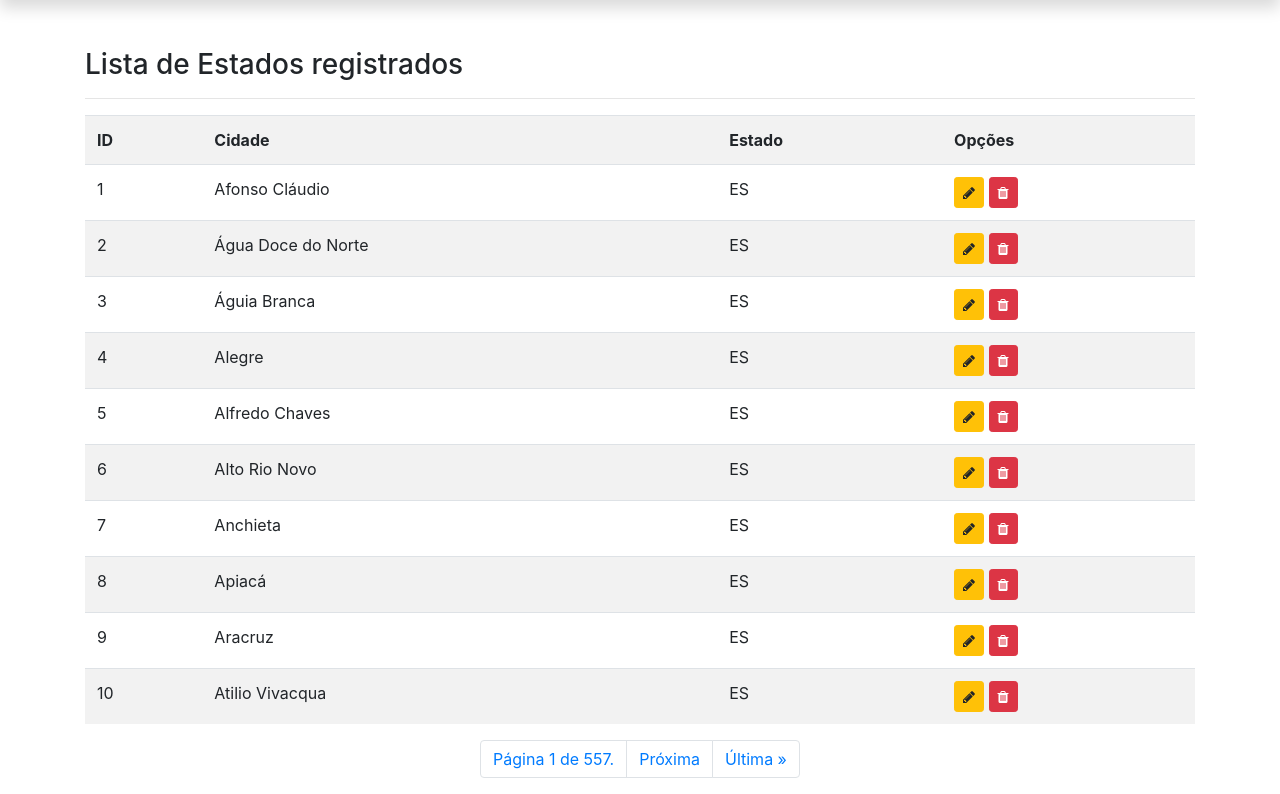
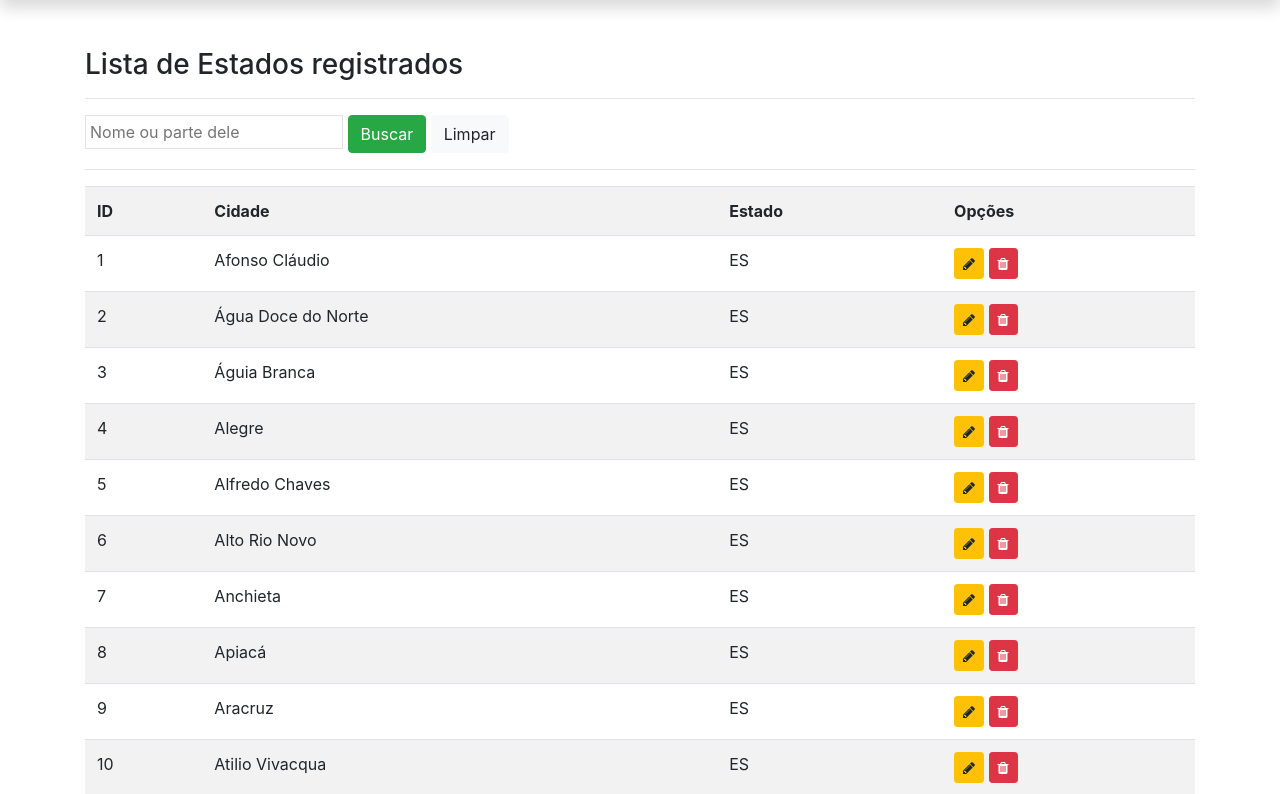
Before and after one commit to rafaelzottesso/Curso-Django-2-Python-3, a Django app: page /listar/cidades/ in a window 1280 px wide. Shown: the part 50-844 px from the top of the page. Run offline with Django 3.2, Linux system fonts and the light colour scheme; a user stored in the database is signed in; data comes from the database, SQL or seed files in the repository; both versions use the stored data as it was after the commit; some libraries are stand-ins or nearby versions.

Commit message:
filtro de busca em ListView

```diff
--- a/cadastros/templates/cadastros/listas/cidades.html
+++ b/cadastros/templates/cadastros/listas/cidades.html
@@ -6,6 +6,18 @@
 <h3>
     Lista de Estados registrados
 </h3>
+
+<hr>
+
+<form action="?" method="GET">
+
+    <input type="text" name="nome" id="" value="{{ request.GET.nome }}" class="p-1 border" autocomplete="off" placeholder="Nome ou parte dele">
+
+    <button type="submit" class="btn btn-success">Buscar</button>
+
+    <a href="{% url 'listar-cidade' %}" class="btn btn-light">Limpar</a>
+
+</form>
 
 <hr>
 
@@ -34,7 +46,7 @@
         </tr>
         {% empty %}
         <tr>
-            <td colspan="3">Nenhum campus registrado.</td>
+            <td colspan="3">Nenhuma cidade registrada.</td>
         </tr>
         {% endfor %}
 
@@ -43,8 +55,15 @@
     <ul class="pagination justify-content-center">
 
         {% if page_obj.has_previous %}
-        <li class="page-item"><a class="page-link" href="?page=1">&laquo; Primeira</a></li>
-        <li class="page-item"><a class="page-link" href="?page={{ page_obj.previous_page_number }}">Anterior</a></li>
+
+            {% if request.GET.nome %}
+            <li class="page-item"><a class="page-link" href="?page=1&nome={{request.GET.nome}}">&laquo; Primeira</a></li>
+            <li class="page-item"><a class="page-link" href="?page={{ page_obj.previous_page_number }}&nome={{request.GET.nome}}">Anterior</a></li>
+            {% else %}
+            <li class="page-item"><a class="page-link" href="?page=1">&laquo; Primeira</a></li>
+            <li class="page-item"><a class="page-link" href="?page={{ page_obj.previous_page_number }}">Anterior</a></li>
+            {% endif %}
+
         {% endif %}
 
         <li class="page-item">
@@ -52,8 +71,13 @@
         </li>
 
         {% if page_obj.has_next %}
-        <li class="page-item"><a class="page-link" href="?page={{ page_obj.next_page_number }}">Próxima</a></li>
-        <li class="page-item"><a class="page-link" href="?page={{ page_obj.paginator.num_pages }}">Última &raquo;</a></li>
+            {% if request.GET.nome %}
+            <li class="page-item"><a class="page-link" href="?page={{ page_obj.next_page_number }}&nome={{request.GET.nome}}">Próxima</a></li>
+            <li class="page-item"><a class="page-link" href="?page={{ page_obj.paginator.num_pages }}&nome={{request.GET.nome}}">Última &raquo;</a></li>
+            {% else %}
+            <li class="page-item"><a class="page-link" href="?page={{ page_obj.next_page_number }}">Próxima</a></li>
+            <li class="page-item"><a class="page-link" href="?page={{ page_obj.paginator.num_pages }}">Última &raquo;</a></li>
+            {% endif %}
         {% endif %}
 
     </ul>
--- a/cadastros/views.py
+++ b/cadastros/views.py
@@ -305,6 +305,17 @@ class CidadeList(LoginRequiredMixin, ListView):
     template_name = 'cadastros/listas/cidades.html'
     paginate_by = 10
 
+    def get_queryset(self):
+
+        txt_nome = self.request.GET.get('nome')
+
+        if txt_nome:
+            cidades = Cidade.objects.filter(nome__icontains=txt_nome)
+        else:
+            cidades = Cidade.objects.all()
+
+        return cidades
+
 
 class CampusList(LoginRequiredMixin, ListView):
     login_url = reverse_lazy('login')
```
Also changed, not shown: db.sqlite3.
